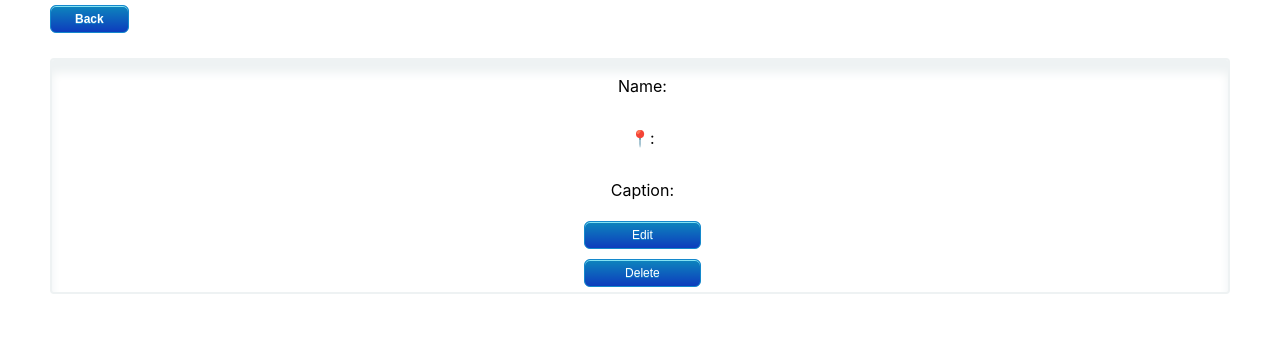
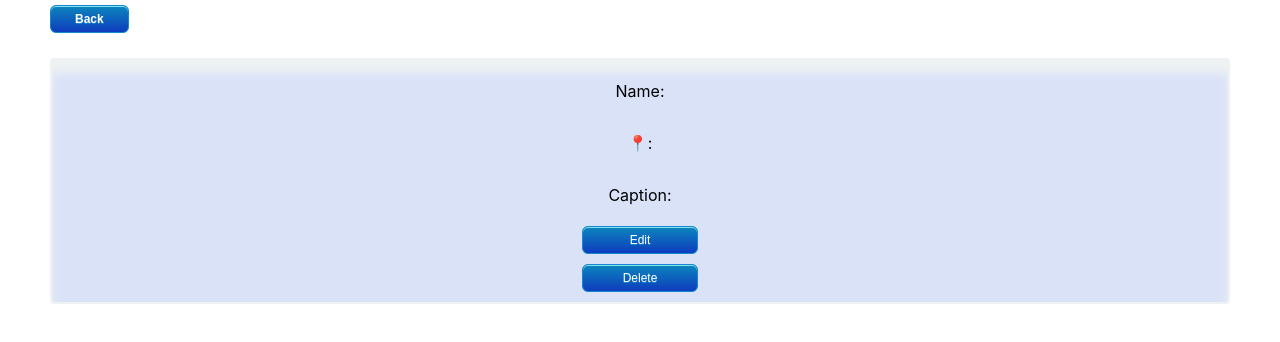
Before and after one commit to hesterrk/Expat_Front_End, a React (Create React App) app in the folder expat_journal/: page /journallist/1 in a window 1280 px wide. Shown: the top 342 px of the page. Built offline with nearby package versions, Linux system fonts and the light colour scheme; no server answers; sample sign-in values are in the browser's storage.

Commit message:
updated style

```diff
--- a/expat_journal/src/components/JournalList.js
+++ b/expat_journal/src/components/JournalList.js
@@ -20,6 +20,8 @@ const Div = styled.div`
   border-radius: 4px;
   width: 60%;
   margin: 0 auto;
+  background: #dae2f8;
+  margin-bottom: 20px;
 `;
 const Button = styled.button`
   box-shadow: inset 0px 1px 0px 0px #84e2f3;
--- a/expat_journal/src/components/JournalPage.js
+++ b/expat_journal/src/components/JournalPage.js
@@ -10,13 +10,14 @@ const Div = styled.div`
   flex-direction: column;
   justify-content: center;
   border: 2px solid #eef2f3;
-  padding-left: 0.3rem;
+  padding: 0.3rem;
   margin-left: 50px;
   margin-right: 50px;
   margin-top: 20px;
   box-shadow: inset 0px 13px 10px #eef2f3;
   align-items: center;
   border-radius: 4px;
+  background: #dae2f8;
 `;
 
 const Button = styled.button`
@@ -68,8 +69,6 @@ function JournalPage(props) {
 
   return (
     <div>
-      {/* <SmallButton onClick={() => deletePost(id)}>Delete Post</SmallButton> */}
-      {/* <button onClick={goToEdit}>Edit</button> */}
       <Span>
         <Link to={"/journallist"}>
           <Button>Back</Button>
--- a/expat_journal/src/components/reducers/JournalListReducer.js
+++ b/expat_journal/src/components/reducers/JournalListReducer.js
@@ -12,10 +12,6 @@ export const journalListReducer = (state = initialValues, action) => {
       return initialValues;
 
     case types.GET_ALLJOURNALS_SUCCESS:
-      {
-        console.log(action.payload);
-      }
-
       return {
         ...state,
         journals: action.payload
```
